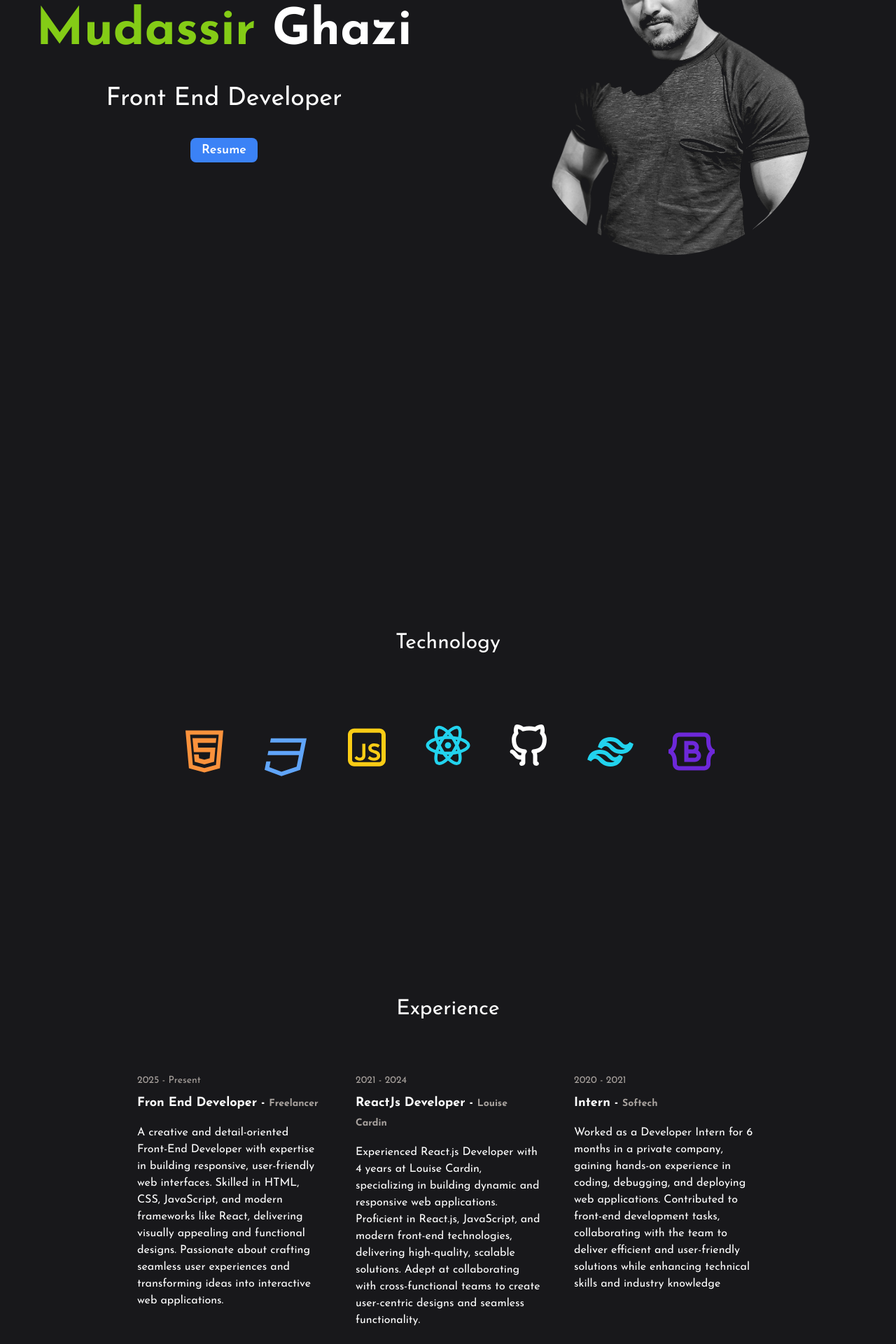
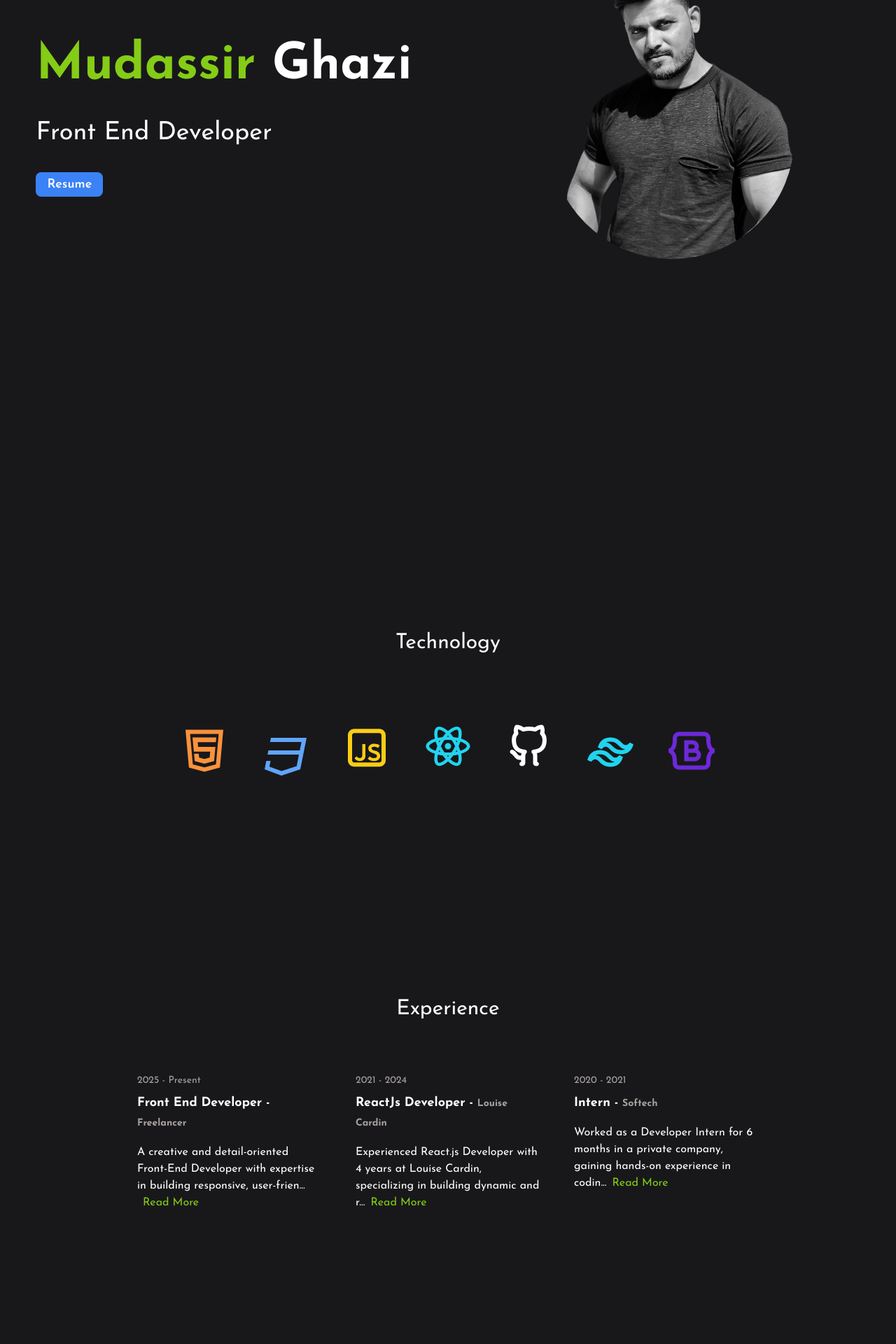
Before and after one commit to madyrock/portfolio, a React (Vite) app: page / in a window 1280 px wide. Shown: the part 320-2240 px from the top of the page at 70% size. Built offline with nearby package versions, Linux system fonts and the light colour scheme; a web font is replaced by a local one.

Commit message:
Updated elements

```diff
--- a/index.html
+++ b/index.html
@@ -2,7 +2,7 @@
 <html lang="en">
   <head>
     <meta charset="UTF-8" />
-    <link rel="icon" type="image/svg+xml" href="/vite.svg" />
+    <link rel="icon" type="image/png" href="./public/mglogo.png" />
     <link rel="preconnect" href="https://fonts.googleapis.com">
 <link rel="preconnect" href="https://fonts.gstatic.com" crossorigin>
 <link href="https://fonts.googleapis.com/css2?family=Josefin+Sans:ital,wght@0,100..700;1,100..700&family=Playwrite+AU+VIC+Guides&display=swap" rel="stylesheet">
@@ -10,7 +10,8 @@
 <link rel="preconnect" href="https://fonts.gstatic.com" crossorigin>
 <link href="https://fonts.googleapis.com/css2?family=Josefin+Sans:ital,wght@0,100..700;1,100..700&family=Mitr:wght@200;300;400;500;600;700&family=Playwrite+AU+VIC+Guides&display=swap" rel="stylesheet">
     <meta name="viewport" content="width=device-width, initial-scale=1.0" />
-    <title>Vite + React</title>
+    <title>My Portfolio</title>
+
   </head>
   <body>
     <div id="root"></div>
--- a/src/components/Experience.jsx
+++ b/src/components/Experience.jsx
@@ -5,121 +5,73 @@ import {motion} from 'framer-motion'
 
 const Experience = () => {
   return (
-
     <div className="md:h-[120vh] p-4 lg:h-screen w-full bg-zinc-900">
       <h2
       data-aos="zoom-in"
       className="text-white pt-4 text-center text-3xl">Experience</h2>
 
-      <div className="  flex flex-wrap lg:justify-center mt-[50px]">
+      <div className="flex flex-wrap lg:justify-center mt-[50px]">
+        <ExperienceItem
+          date="2025 - Present"
+          title="Front End Developer"
+          company="Freelancer"
+          description="A creative and detail-oriented Front-End Developer with expertise in building responsive, user-friendly web interfaces. Skilled in HTML, CSS, JavaScript, and modern frameworks like React, delivering visually appealing and functional designs. Passionate about crafting seamless user experiences and transforming ideas into interactive web applications."
+        />
+        <ExperienceItem
+          date="2021 - 2024"
+          title="ReactJs Developer"
+          company="Louise Cardin"
+          description="Experienced React.js Developer with 4 years at Louise Cardin, specializing in building dynamic and responsive web applications. Proficient in React.js, JavaScript, and modern front-end technologies, delivering high-quality, scalable solutions. Adept at collaborating with cross-functional teams to create user-centric designs and seamless functionality."
+        />
+        <ExperienceItem
+          date="2020 - 2021"
+          title="Intern"
+          company="Softech"
+          description="Worked as a Developer Intern for 6 months in a private company, gaining hands-on experience in coding, debugging, and deploying web applications. Contributed to front-end development tasks, collaborating with the team to deliver efficient and user-friendly solutions while enhancing technical skills and industry knowledge."
+        />
+      </div>
+    </div>
+  );
+};
+
+const ExperienceItem = ({ date, title, company, description }) => {
+  const [isReadMore, setIsReadMore] = React.useState(false);
+
+  const toggleReadMore = () => {
+    setIsReadMore(!isReadMore);
+  };
+
+  return (
     <div className="w-full lg:w-1/4 p-6">
-
-        <motion.div
-
-        >
+      <motion.div>
         <motion.p
           whileInView={{opacity:1, x:0}}
           initial={{opacity:0, x:-100}}
           transition={{duration: 1.5}}
-
-          className="mb-2 text-sm text-stone-400">2025 - Present</motion.p>
+          className="mb-2 text-sm text-stone-400"
+        >
+          {date}
+        </motion.p>
         <motion.h3
           whileInView={{opacity:1, x:0}}
-          initial={{opacity:0, x: -100}}
+          initial={{opacity:0, x:-100}}
           transition={{duration: 1.5}}
-
-          className="text-lg font-bold text-white">
-            Fron End Developer -{" "}
-            <span className="mb-2 text-sm text-stone-400">Freelancer</span>
+          className="text-lg font-bold text-white"
+        >
+          {title} - <span className="mb-2 text-sm text-stone-400">{company}</span>
         </motion.h3>
         <motion.p
           whileInView={{opacity:1, x:0}}
           initial={{opacity:0, x:-100}}
           transition={{duration: 1.5}}
-
-          className="mt-4 text-white">
-            A creative and detail-oriented Front-End Developer with expertise in
-            building responsive, user-friendly web interfaces. Skilled in HTML,
-            CSS, JavaScript, and modern frameworks like React, delivering
-            visually appealing and functional designs. Passionate about crafting
-            seamless user experiences and transforming ideas into interactive
-            web applications.
+          className="mt-4 text-white"
+        >
+          {isReadMore ? description : `${description.substring(0, 100)}...`}
+          <button onClick={toggleReadMore} className="text-lime-500 ml-2">
+            {isReadMore ? 'Read Less' : 'Read More'}
+          </button>
         </motion.p>
-
       </motion.div>
-
-        </div>
-        <div className="w-full lg:w-1/4 p-6">
-
-        <motion.div>
-
-          <motion.p
-          whileInView={{opacity:1, x:0}}
-          initial={{opacity:0, x:-100}}
-          transition={{duration: 1.5}}
-
-          className="mb-2 text-sm text-stone-400">2021 - 2024</motion.p>
-          <motion.h3
-          whileInView={{opacity:1, x:0}}
-          initial={{opacity:0, x: -100}}
-          transition={{duration: 1.5}}
-
-          className="text-lg font-bold text-white">
-            ReactJs Developer -{" "}
-            <span className="mb-2 text-sm text-stone-400">Louise Cardin</span>
-          </motion.h3>
-          <motion.p
-          whileInView={{opacity:1, x:0}}
-          initial={{opacity:0, x:-100}}
-          transition={{duration: 1.5}}
-
-          className="mt-4 text-white">
-            Experienced React.js Developer with 4 years at Louise Cardin,
-            specializing in building dynamic and responsive web applications.
-            Proficient in React.js, JavaScript, and modern front-end
-            technologies, delivering high-quality, scalable solutions. Adept at
-            collaborating with cross-functional teams to create user-centric
-            designs and seamless functionality.
-          </motion.p>
-
-          </motion.div>
-        </div>
-        <div className="w-full lg:w-1/4 p-6">
-
-        <motion.div >
-
-          <motion.p
-          whileInView={{opacity:1, x:0}}
-          initial={{opacity:0, x:-100}}
-          transition={{duration: 1.5}}
-
-          className="mb-2 text-sm text-stone-400">2020 - 2021</motion.p>
-          <motion.h3
-          whileInView={{opacity:1, x:0}}
-          initial={{opacity:0, x: -100}}
-          transition={{duration: 1.5}}
-
-          className="text-lg font-bold text-white">
-            Intern -{" "}
-            <span className="mb-2 text-sm text-stone-400">Softech</span>
-          </motion.h3>
-          <motion.p
-          whileInView={{opacity:1, x:0}}
-          initial={{opacity:0, x:-100}}
-          transition={{duration: 1.5}}
-
-          className="mt-4 text-white">
-            Worked as a Developer Intern for 6 months in a private company,
-            gaining hands-on experience in coding, debugging, and deploying web
-            applications. Contributed to front-end development
-            tasks, collaborating with the team to deliver efficient and
-            user-friendly solutions while enhancing technical skills and
-            industry knowledge
-          </motion.p>
-
-          </motion.div>
-        </div>
-      </div>
     </div>
   );
 };
--- a/src/components/Home.jsx
+++ b/src/components/Home.jsx
@@ -31,59 +31,50 @@ const Home = () => {
     });
   }, []);
 
-
   return (
-    <div className="w-[100vw] max-w-[100%] h-screen lg:pb-30 bg-zinc-900">
-      <div className="flex flex-wrap lg:flex-row-reverse items-center lg:pt-10">
-        <div className="w-full lg:w-1/2">
-          <div className="flex lg:w-[500px] justify-center sm:pt-[20px] md:pt-5  m-auto mt-4 mix-blend-lighten">
+    <div className="w-full h-screen bg-zinc-900 flex flex-col lg:flex-row items-center justify-center lg:pb-20 ">
+      <div className="w-full lg:w-1/2 flex justify-center lg:order-2">
         <motion.img
-              className="logoimage mt-3 w-[260px] sm:w-[370px]  md:w-[480px] xl:w-[400px] grayscale rounded-full"
+          className="w-[260px] sm:w-[370px] md:w-[350px] xl:w-[350px] grayscale rounded-full mt-3"
           src="./profileimg.png"
-              alt="logoimage"
+          alt="Profile"
           initial={{ y: -100, opacity: 0 }}
           animate={{ y: 0, opacity: 1 }}
           transition={{ duration: 1, delay: 1.5 }}
         />
       </div>
-        </div>
-
-        <div className="w-full mt-8 lg:w-1/2">
+      <div className="w-full lg:w-1/2 mt-8 flex flex-col items-center lg:items-center lg:order-1">
         <motion.div
           initial="hidden"
           animate="visible"
           variants={containerVariants}
-            className="flex flex-col gap-10 items-center lg:text-left mt-[10px]"
+          className="flex flex-col gap-10 items-center lg:items-start"
         >
-            <h1
-              data-aos="zoom-in"
+          <motion.h1
+
             variants={childVariants}
-              className="text-white block text-4xl text-center font-bold lg:text-5xl"
+            className="text-white text-4xl lg:text-5xl font-bold text-center lg:text-left"
           >
             <motion.span
               variants={childVariants}
-                className="text-lime-500 text-4xl sm:text-[55px] md:text-6xl lg:text-6xl xl:text-7xl lg:px-6 ml-100px"
+              className="text-lime-500 text-4xl sm:text-[55px] md:text-6xl lg:text-6xl xl:text-7xl"
             >
               Mudassir <span className="text-white">Ghazi</span>
             </motion.span>
-            </h1>
-            <motion.p variants={childVariants} className="">
-              <motion.span
+          </motion.h1>
+          <motion.p
             variants={childVariants}
-                className="text-white text-[20px] sm:text-[30px] leading-[5px] lg:text-4xl"
+            className="text-white text-[20px] sm:text-[30px] lg:text-4xl"
           >
+            <motion.span variants={childVariants}>
               Front End <span>Developer</span>
             </motion.span>
           </motion.p>
-
-            <motion.button
-              variants={childVariants}
-              className=" "
-            >
+          <motion.button variants={childVariants}>
             <a
               href="/resume.pdf"
               download="My_Resume.pdf"
-                className="bg-blue-500 text-white px-4  py-2  rounded-lg text-lg font-semibold hover:bg-blue-700 transition duration-300"
+              className="bg-blue-500 text-white px-4 py-2 rounded-lg text-lg font-semibold hover:bg-blue-700 transition duration-300"
             >
               Resume
             </a>
@@ -91,7 +82,6 @@ const Home = () => {
         </motion.div>
       </div>
     </div>
-    </div>
   );
 };
 
--- a/src/components/Navbar.jsx
+++ b/src/components/Navbar.jsx
@@ -10,15 +10,67 @@ const Navbar = () => {
     SetIsOpen(!isOpen);
   };
 
+  const navbarVariants = {
+    open: {
+      width: "250px",
+      height: "100vh",
+      padding: "2rem",
+      backgroundColor: "rgba(54, 78, 126, 0.95)",
+      boxShadow: "0 0 10px rgba(0, 0, 0, 0.2)",
+      transition: {
+        duration: 0.5,
+      },
+    },
+    closed: {
+      width: "0",
+      height: "0",
+      padding: "0",
+      backgroundColor: "transparent",
+      boxShadow: "none",
+      transition: {
+        duration: 0.5,
+      },
+    },
+  };
+
+  const linksVariants = {
+    open: {
+      opacity: 1,
+      transition: {
+        duration: 0.5,
+        staggerChildren: 0.2,
+      },
+    },
+    closed: {
+      opacity: 0,
+      transition: {
+        duration: 0.5,
+      },
+    },
+  };
+
+  const linkVariants = {
+    open: {
+      y: 0,
+      transition: {
+        duration: 0.5,
+      },
+    },
+    closed: {
+      y: "-100%",
+      transition: {
+        duration: 0.5,
+      },
+    },
+  };
+
   return (
     <div className="w-full  flex justify-between items-center p-2 lg:p-4 xl:p-4 bg-zinc-900 relative">
       <motion.div
-        whileInView={{ opacity: 1, x: 0 }}
-        initial={{ opacity: 0, x: -100 }}
-        transition={{ duration: 1.5 }}
+
         className="text-white font-bold mt-3 sm:m-2 lg:m-0"
       >
-        <a href="#home" className="font-extrabold text-4xl lg:text-5xl pl-[32px] sm:pl-10 mt-12 lg:pl-5 text-lime-500">
+        <a href="#home" className="font-extrabold text-4xl lg:text-4xl pl-[32px] sm:pl-10 mt-12 lg:pl-8 text-lime-500">
           M<span className="text-white">G</span>
         </a>
       </motion.div>
@@ -140,7 +192,7 @@ const Navbar = () => {
           transition={{ duration: 1.5 }}
         >
           <a href="https://www.instagram.com/__madyrock__/">
-            <FaInstagram className="text-5xl text-white hover:text-fuchsia-800 transition-all ease-in-out cursor-pointer hover:scale-125 transform transition duration-300 ease-in-out" />
+            <FaInstagram className="text-4xl text-white hover:text-fuchsia-800 transition-all ease-in-out cursor-pointer hover:scale-125 transform transition duration-300 ease-in-out" />
           </a>
         </motion.div>
         <motion.div
@@ -149,7 +201,7 @@ const Navbar = () => {
           transition={{ duration: 1.5 }}
         >
           <a href="https://github.com/madyrock/">
-            <FaGithub className="text-5xl text-white hover:text-yellow-500 transition-all ease-in-out cursor-pointer hover:scale-125 transform transition duration-300 ease-in-out" />
+            <FaGithub className="text-4xl text-white hover:text-yellow-500 transition-all ease-in-out cursor-pointer hover:scale-125 transform transition duration-300 ease-in-out" />
           </a>
         </motion.div>
         <motion.div
@@ -158,7 +210,7 @@ const Navbar = () => {
           transition={{ duration: 1.5 }}
         >
           <a href="https://wa.me/+918866672242">
-            <FaWhatsapp className="text-5xl text-white hover:text-lime-600 tranlsition-all ease-in-out cursor-pointer hover:scale-125 transform transition duration-300 ease-in-out" />
+            <FaWhatsapp className="text-4xl text-white hover:text-lime-600 tranlsition-all ease-in-out cursor-pointer hover:scale-125 transform transition duration-300 ease-in-out" />
           </a>
         </motion.div>
         <motion.div
@@ -167,7 +219,7 @@ const Navbar = () => {
           transition={{ duration: 1.5 }}
         >
           <a href="https://www.linkedin.com/in/mudassir-ghazi-0972a413a/">
-            <FaLinkedin className="text-5xl text-white hover:text-blue-500 transition-all ease-in-out cursor-pointer hover:scale-125 transform transition duration-300 ease-in-out" />
+            <FaLinkedin className="text-4xl text-white hover:text-blue-500 transition-all ease-in-out cursor-pointer hover:scale-125 transform transition duration-300 ease-in-out" />
           </a>
         </motion.div>
       </div>
--- a/src/components/Projects.jsx
+++ b/src/components/Projects.jsx
@@ -16,8 +16,22 @@ function Projects() {
           <div className=" w-full flex flex-wrap justify-center items-center">
             <div className="relative max-w-[500px] lg:max-w-sm bg-white m-4 flex justify-center items-center">
               <img src="./project1.png" alt="" />
-              <div className="absolute left-16 bottom-2">
-                <button className=" py-2 px-3 bg-lime-500 hover:bg-lime-600 text-white text-sm font-bold rounded-full"><a href="https://rb-shoes.vercel.app/">Explore me</a></button>
+              <div className="absolute left-20 bottom-2">
+                <button className="  py-1 px-2 bg-lime-500 hover:bg-lime-600 text-white text-sm font-bold rounded-full"><a href="https://rb-shoes.vercel.app/">Explore me</a></button>
+              </div>
+            </div>
+            <div className="max-w-[500px] lg:max-w-sm  m-4 flex justify-center items-center">
+              <div className="flex flex-col gap-3 justify-start items-start">
+              <h1 className="text-white">This E-Commerce Web Application is a full-featured online shopping platform that allows users to browse products, add them to the cart, and securely complete purchases. The platform includes an admin panel for managing products, orders, and users efficiently.</h1>
+              <span className="font-bold text-yellow-500 text-sm mr-5">REACT JS, TAILWIND SCC</span>
+              </div>
+
+            </div>
+
+            <div className="relative max-w-[500px] lg:max-w-sm bg-white m-4 flex justify-center items-center">
+              <img src="./project2.png" alt="" />
+              <div className="absolute left-20 bottom-2">
+                <button className="  py-1 px-2 bg-lime-500 hover:bg-lime-600 text-white text-sm font-bold rounded-full"><a href="interio-xi.vercel.app/">Explore me</a></button>
               </div>
             </div>
             <div className="max-w-[500px] lg:max-w-sm  m-4 flex justify-center items-center">
--- a/src/components/Technology.jsx
+++ b/src/components/Technology.jsx
@@ -15,19 +15,29 @@ import { animate, motion } from "framer-motion";
 const iconVariants = (duration) => ({
   initial: { y: -10 },
   animate: {
-    y:[10, -10],
-  transition: {
-    duration: duration,
-    ease: "linear",
-    repeat: Infinity,
-    repeatType: "reverse",
-  }}
+    y: [10, -10],
+    transition: {
+      duration: duration,
+      ease: "linear",
+      repeat: Infinity,
+      repeatType: "reverse",
+      // make it responsive
+      media: {
+        "(min-width: 768px)": {
+          duration: duration * 1.2,
+        },
+        "(min-width: 1024px)": {
+          duration: duration * 1.5,
+        },
+      },
+    },
+  },
 });
 
 const Technology = () => {
   return (
 
-    <div className="h-screen flex flex-col justify-center sm:pt-[5px] w-full bg-zinc-900 ">
+    <div className="h-[100vh] flex flex-col  justify-center sm:pt-[5px] w-full bg-zinc-900 ">
       <h2
         data-aos="zoom-in"
         className="text-white py-[100px] sm:pt-[80px] md:pt-[20px] lg:pt-[20px]  text-center text-3xl"
```
Also changed, not shown: public/project2.png (added). Lines whose indentation alone changed are shown as unchanged.
